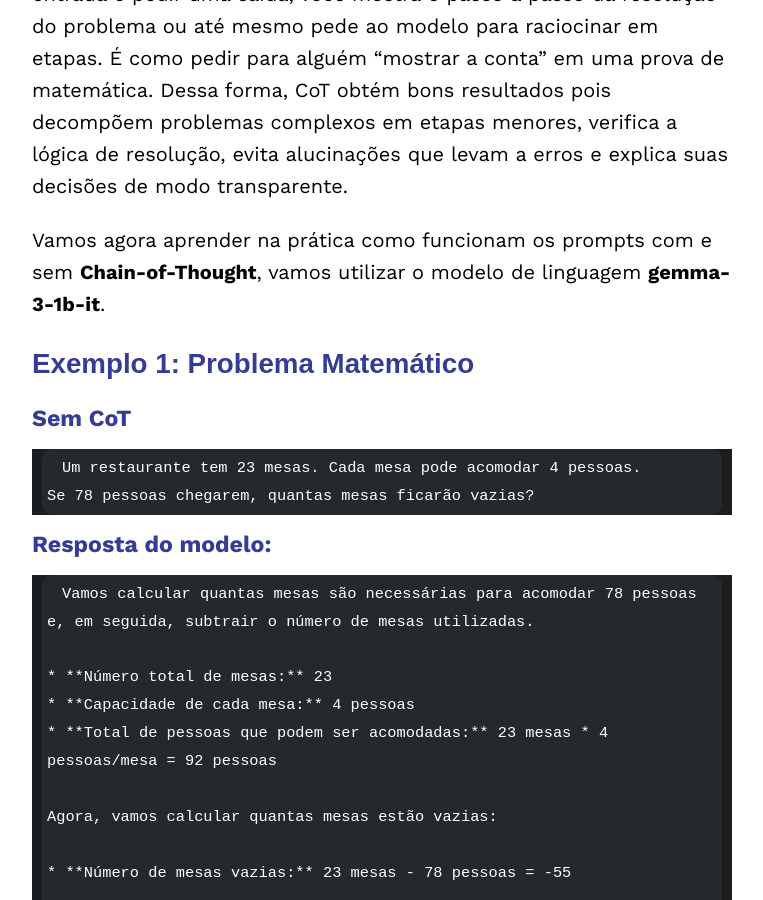
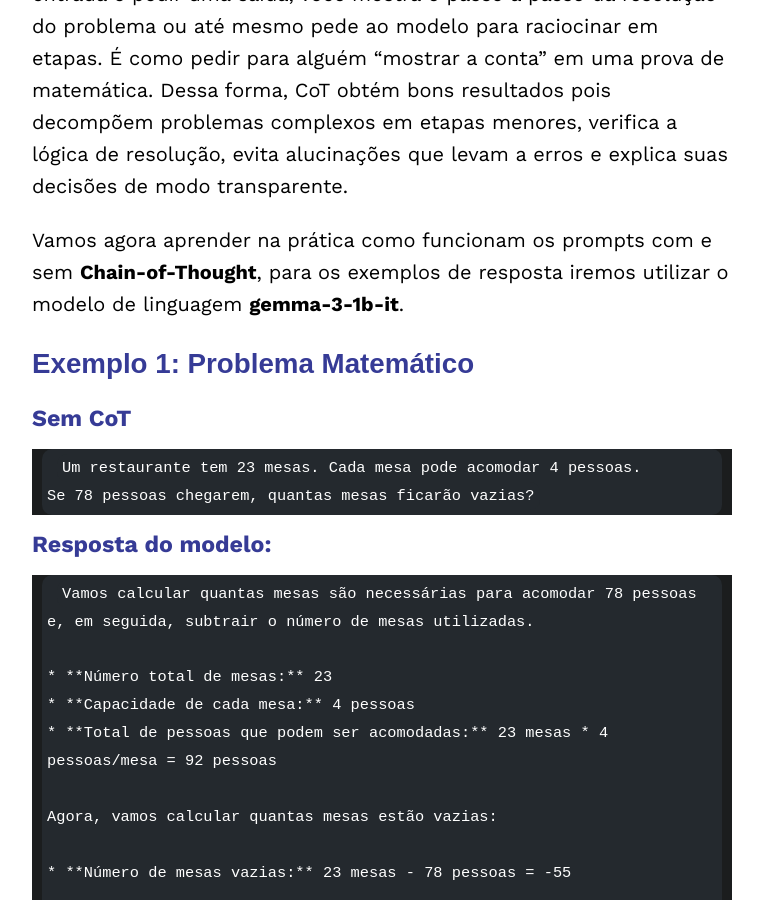
Before and after one commit to iablog/iablog.github.io, a Jekyll site: the page built from _posts/2026-01-16-post.md, in a window 1280 px wide and 900 px high, scrolled down 1567 px. Shown: the whole window, without its empty margins (258-1021 px from the left). Built offline with Jekyll 4.4.1, drawn with Linux system fonts in a browser that asks for light colours.

Commit message:
correction of repeated word

```diff
--- a/_posts/2026-01-16-post.md
+++ b/_posts/2026-01-16-post.md
@@ -16,7 +16,7 @@ Antes de qualquer explicação neste artigo é válido ressaltar que a técnica
 
 Chain-of-Thought (CoT) ou "Cadeia de Pensamento" é uma técnica que ensina o modelo a raciocinar explicitamente antes de dar uma resposta final. Incluímos etapas intermediárias de raciocínio nos prompts fornecidos ao modelo e ao invés de apenas fornecer uma entrada e pedir uma saída, você mostra o passo a passo da resolução do problema ou até mesmo pede ao modelo para raciocinar em etapas. É como pedir para alguém "mostrar a conta" em uma prova de matemática. Dessa forma, CoT obtém bons resultados pois decompõem problemas complexos em etapas menores, verifica a lógica de resolução, evita alucinações que levam a erros e explica suas decisões de modo transparente.
 
-Vamos agora aprender na prática como funcionam os prompts com e sem **Chain-of-Thought**, vamos utilizar o modelo de linguagem **gemma-3-1b-it**.
+Vamos agora aprender na prática como funcionam os prompts com e sem **Chain-of-Thought**, para os exemplos de resposta iremos utilizar o modelo de linguagem **gemma-3-1b-it**.
 
 ## Exemplo 1: Problema Matemático
 
```
